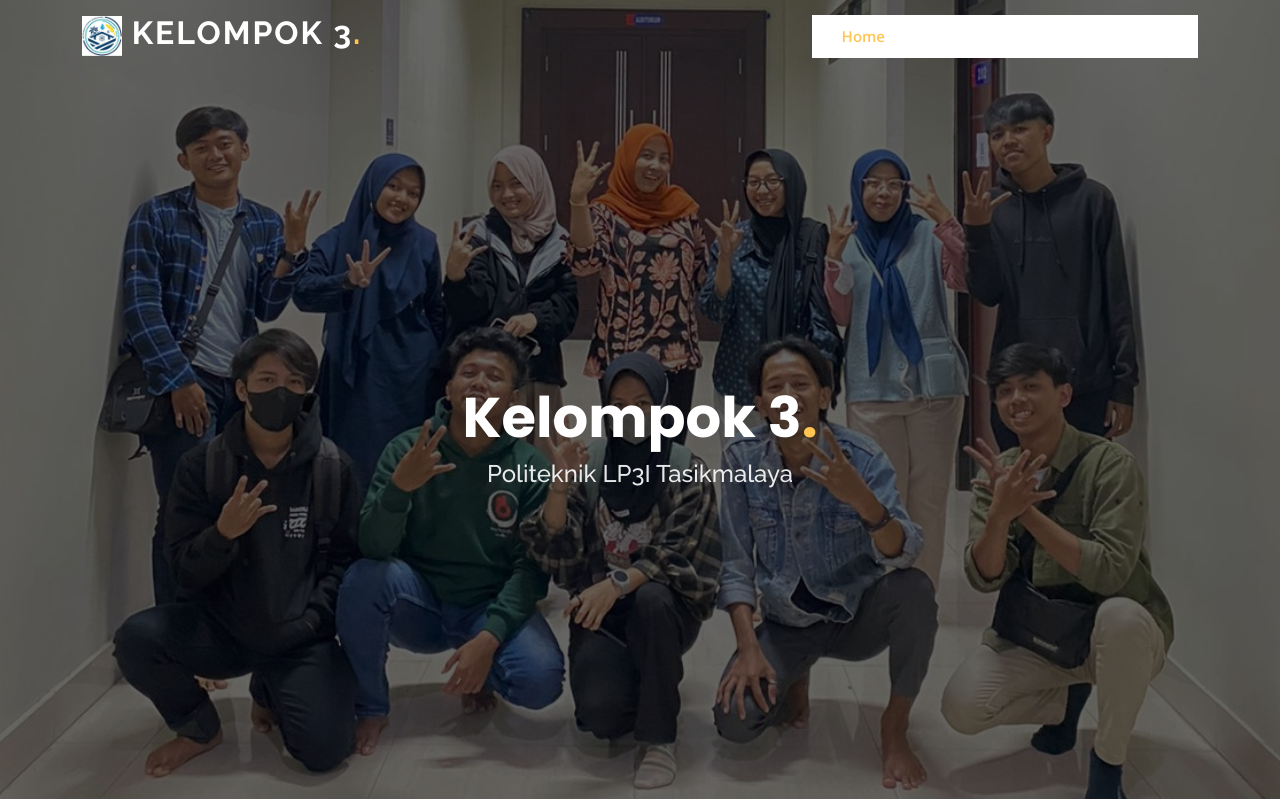
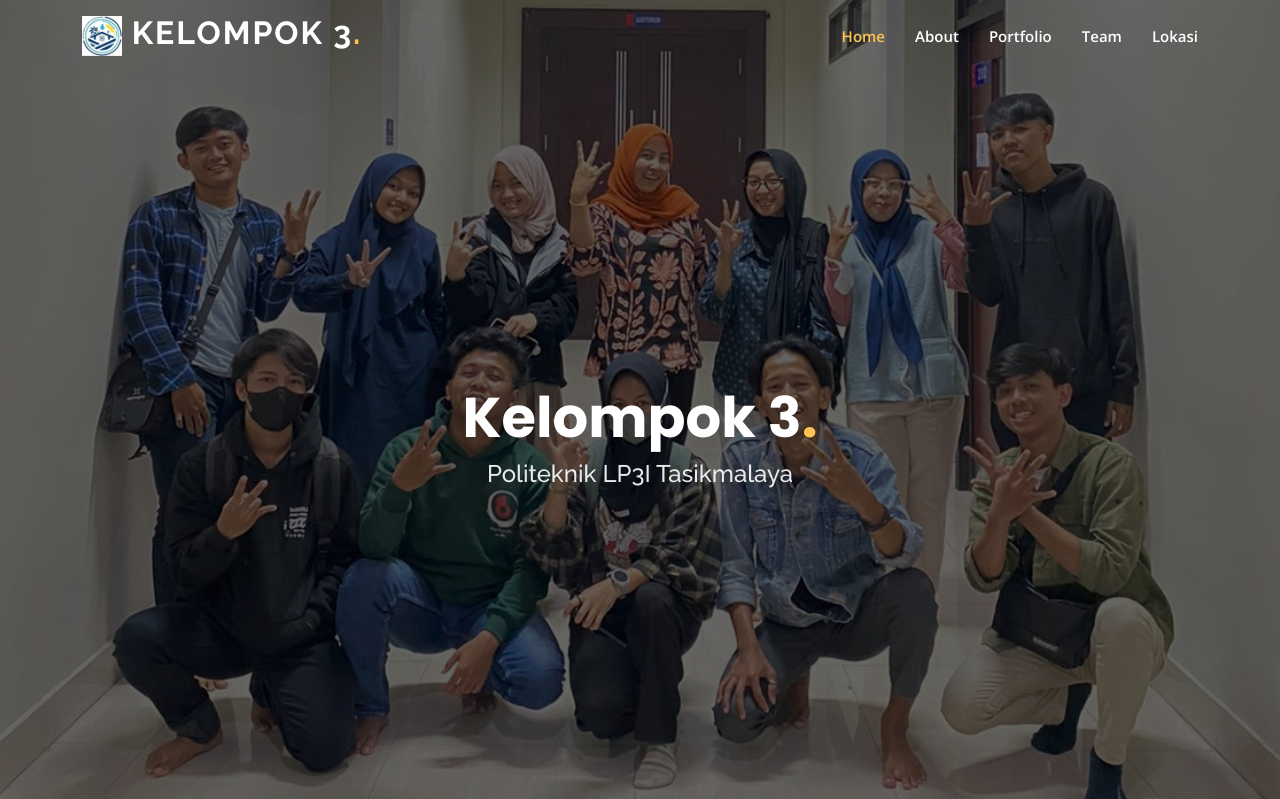
Before and after one commit to FahmiAwaludin/websitekelompok, a PHP site: page / in a window 1280 px wide. Shown: the top 799 px of the page. Run offline with PHP 8.4, Linux system fonts and the light colour scheme; data that the repository does not hold is empty.

Commit message:
ngebenerincss

```diff
--- a/assets/css/style.css
+++ b/assets/css/style.css
@@ -186,8 +186,7 @@ h6 {
 */
 .navbar {
   padding: 0;
-  background: #fff;
-    /* Ubah background menjadi putih */
+
 }
 
 .navbar ul {
```
